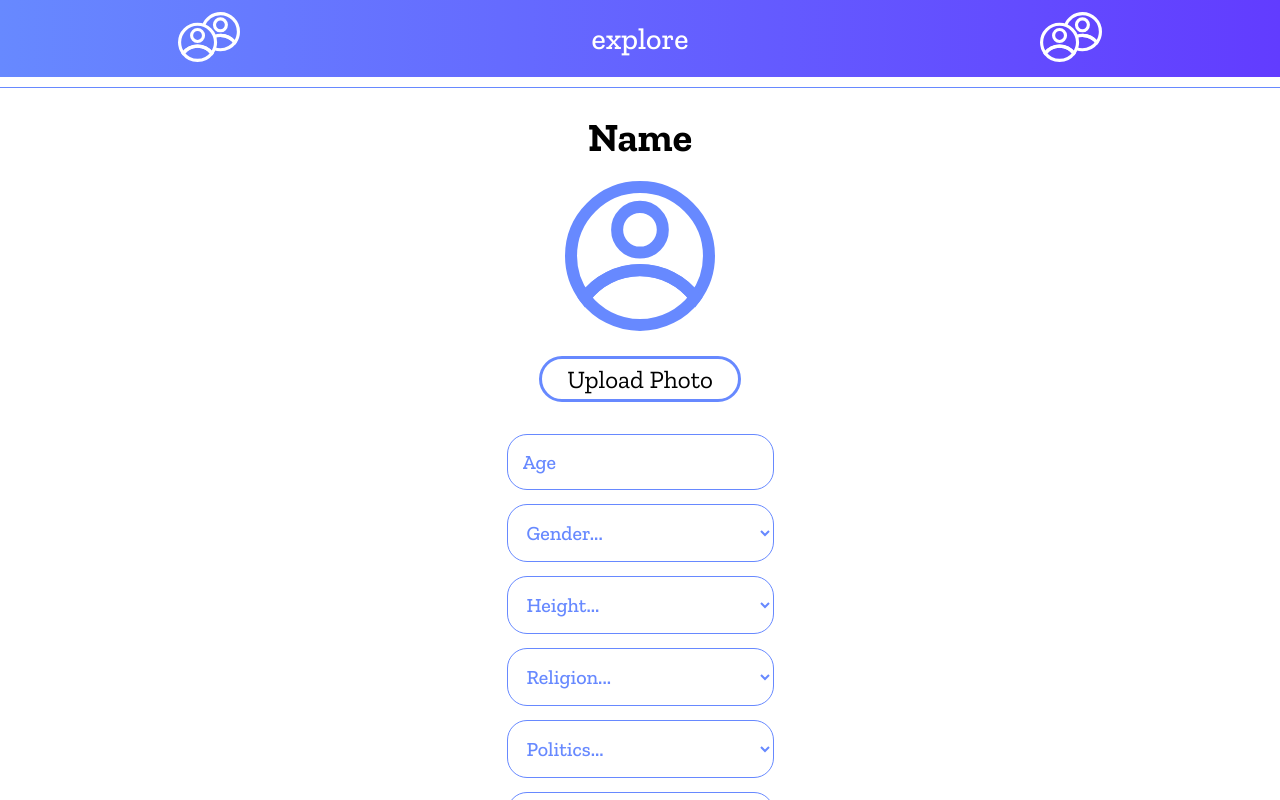
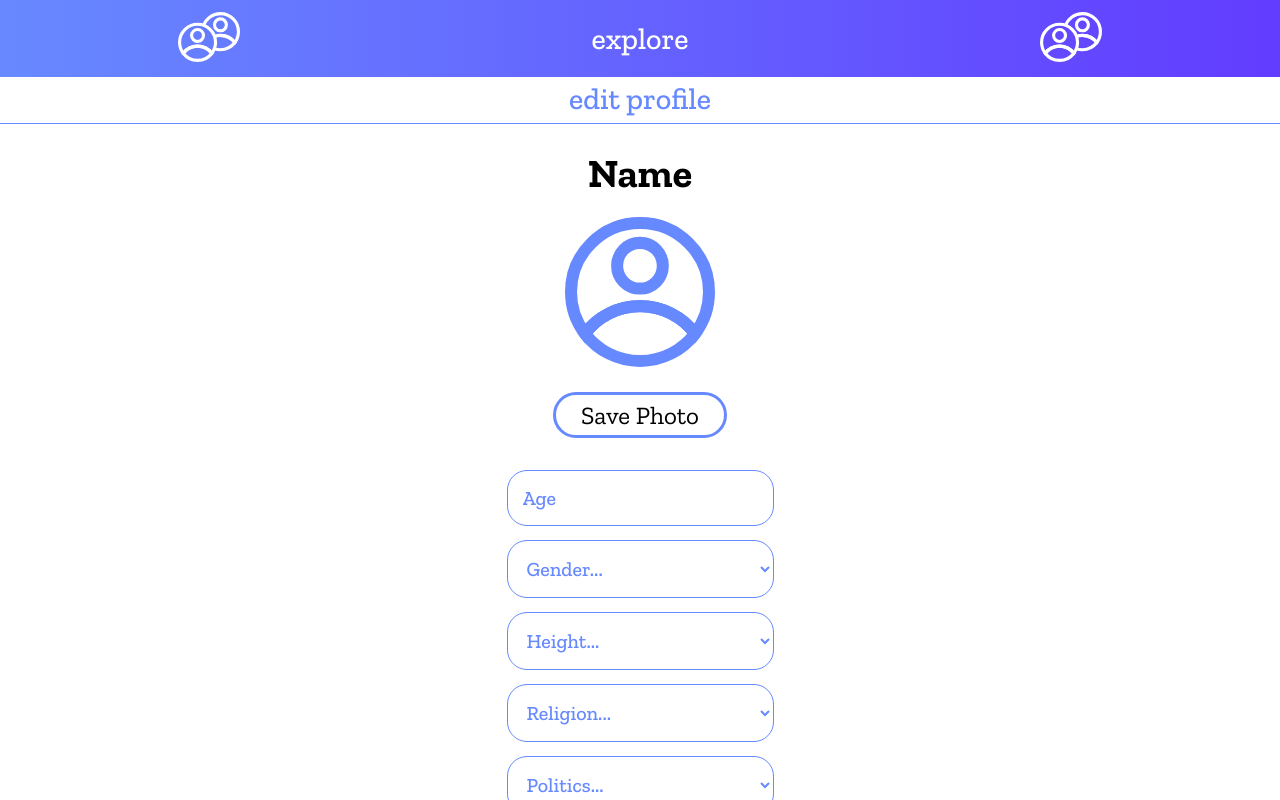
Before and after one commit to itsjennyb/Ghostbusters, a React (Create React App) app in the folder client/: page /createprofile in a window 1280 px wide. Shown: the top 800 px of the page. Built offline with nearby package versions, Linux system fonts and the light colour scheme; no server answers; sample sign-in values are in the browser's storage.

Commit message:
upload and save prof pic upon create/edit profile

```diff
--- a/client/src/App.css
+++ b/client/src/App.css
@@ -62,13 +62,22 @@ header {
   margin-bottom: 25px;
 }
 
-button {
+button, .uploadPhotoForm>button {
   border: 3px solid var(--periwinkle);
   border-radius: 50px;
   padding: 5px 25px 5px 25px;
   margin: 25px;
   background-color: var(--white);
   transition: opacity 0.3s ease-in-out;
+}
+
+.uploadPhotoForm>button {
+  color: black;
+}
+
+.uploadPhotoForm>button:hover {
+  background-color: var(--lightperi);
+  color: black;
 }
 
 button:hover,
@@ -204,6 +213,15 @@ textarea {
   height: 150px;
   width: auto;
   margin-top: 20px;
+}
+
+.uploadPhotoForm input {
+  border: none;
+}
+
+label {
+  display: flex;
+  justify-content: center;
 }
 
 /* preferences */
--- a/client/src/components/Upload.js
+++ b/client/src/components/Upload.js
@@ -1,30 +1,42 @@
-import React, { useState } from 'react';
-import axios from 'axios';
-import { useForm } from 'react-hook-form';
-import { useMutation } from '@apollo/client';
-import { UPLOAD_IMAGE } from '../utils/mutations';
-import { Image } from 'cloudinary-react';
-
+import React, { useState, useEffect } from "react";
+import axios from "axios";
+import { useForm } from "react-hook-form";
+import { useMutation, useQuery } from "@apollo/client";
+import { GET_ME } from '../utils/queries';
+import { UPLOAD_IMAGE } from "../utils/mutations";
+import { Image } from "cloudinary-react";
+import profileIcon from "../assets/profile-icon.svg";
 
 const UploadImage = () => {
-
   const { register, handleSubmit } = useForm();
   const [uploadImage, { error }] = useMutation(UPLOAD_IMAGE);
-    const [imageId, setimageId] = useState('')
+  const [imageId, setImageId] = useState("");
+
+  const { loading, data } = useQuery(GET_ME);
+  console.log("data", data);
+  const me = data?.me || {};
+  const profile = data?.me.profile || {};
+
+useEffect(() => {
+    if (me) {
+        setImageId(me.image)
+    }
+}, [me])
+
   const submit = async (data, e) => {
     e.preventDefault();
 
-        const file = data.image[0]
+    const file = data.image[0];
 
     const formData = new FormData();
-        formData.append('file', file);
-        formData.append('upload_preset', process.env.REACT_APP_UPLOAD_PRESET)
+    formData.append("file", file);
+    formData.append("upload_preset", process.env.REACT_APP_UPLOAD_PRESET);
 
     const response = await axios.post(
       `https://api.cloudinary.com/v1_1/${process.env.REACT_APP_CLOUD_NAME}/image/upload`,
-            formData,
-        )
-        const image = response.data.public_id
+      formData
+    );
+    const image = response.data.public_id;
 
     if (!image) {
       return false;
@@ -32,27 +44,47 @@ const UploadImage = () => {
 
     try {
       await uploadImage({
-                variables: { image: image }
-            })
+        variables: { image: image },
+      });
 
-            setimageId(image)
+      setImageId(image);
     } catch (err) {
-            console.error(err)
+      console.error(err);
     }
-
-    }
+  };
 
   return (
     <>
+      <form className="uploadPhotoForm" onSubmit={handleSubmit(submit)}>
+        <label for="file-input">
+          <span id="profPic"></span>
+          {!imageId ? (
+            <img
+              src={profileIcon}
+              alt="Upload profile icon"
+              className="profileIcon"
+            />
+          ) : (
+            <Image
+              className="mediumPhoto"
+              cloudName={process.env.REACT_APP_CLOUD_NAME}
+              publicId={imageId}
+            />
+          )}
+        </label>
+        <input
+          id="file-input"
+          hidden
+          className="uploadPhoto"
+          accept="image/*"
+          type="file"
+          {...register("image")}
+        />
 
-            <form onSubmit={handleSubmit(submit)}>
-                <input accept="image/*" type="file" {...register("image")} />
-                <button type="submit" >Submit</button>
+        <button type="submit">Save Photo</button>
       </form>
-
-            {/* <Image cloudName={process.env.REACT_APP_CLOUD_NAME} publicId={imageId} /> */}
     </>
-    )
-}
+  );
+};
 
 export default UploadImage;
--- a/client/src/pages/CreateProfile.js
+++ b/client/src/pages/CreateProfile.js
@@ -1,15 +1,19 @@
+import React from 'react';
+
 import { useMutation } from '@apollo/client';
-import React from 'react';
 import { useForm } from 'react-hook-form';
-import Header from '../components/Header';
-import profileIcon from '../assets/profile-icon.svg'
-import Auth from '../utils/auth';
 import { useNavigate } from 'react-router-dom';
 import { Navigate } from 'react-router-dom';
+
+import Auth from '../utils/auth';
+
+import Header from '../components/Header';
+import Upload from '../components/Upload';
+
 import { ADD_PROFILE } from '../utils/mutations';
 
 const ProfileForm = () => {
-    { !Auth.loggedIn() && <Navigate to='/login' /> }
+
 
     const { register, handleSubmit } = useForm();
 
@@ -32,13 +36,14 @@ const ProfileForm = () => {
 
     return (
         <div className='contentContainer'>
-            <Header />
+            { !Auth.loggedIn() && <Navigate to='/login' /> }
+            <Header title="edit profile" />
 
             <h2>Name</h2>
             <div className='formContainer'>
 
-                <img src={profileIcon} alt='Upload profile icon' className='profileIcon' />
-                <button>Upload Photo</button>
+                <Upload />
+
                 <form onSubmit={handleSubmit(onSubmit)}>
 
                     <input {...register('age')}
--- a/client/src/utils/queries.js
+++ b/client/src/utils/queries.js
@@ -6,6 +6,7 @@ export const GET_ME = gql`
             _id
             firstName
             email
+            image
             profile {
                 _id
                 age
--- a/package.json
+++ b/package.json
@@ -30,6 +30,7 @@
     "axios": "^1.3.4",
     "bootstrap": "^5.2.3",
     "react-bootstrap": "^2.7.2",
+    "react-dropzone": "^14.2.3",
     "react-hook-form": "^7.43.3"
   }
 }
```
Also changed, not shown: 1 other file (tests, documents, lock files or other folders). Lines whose indentation alone changed are shown as unchanged.
